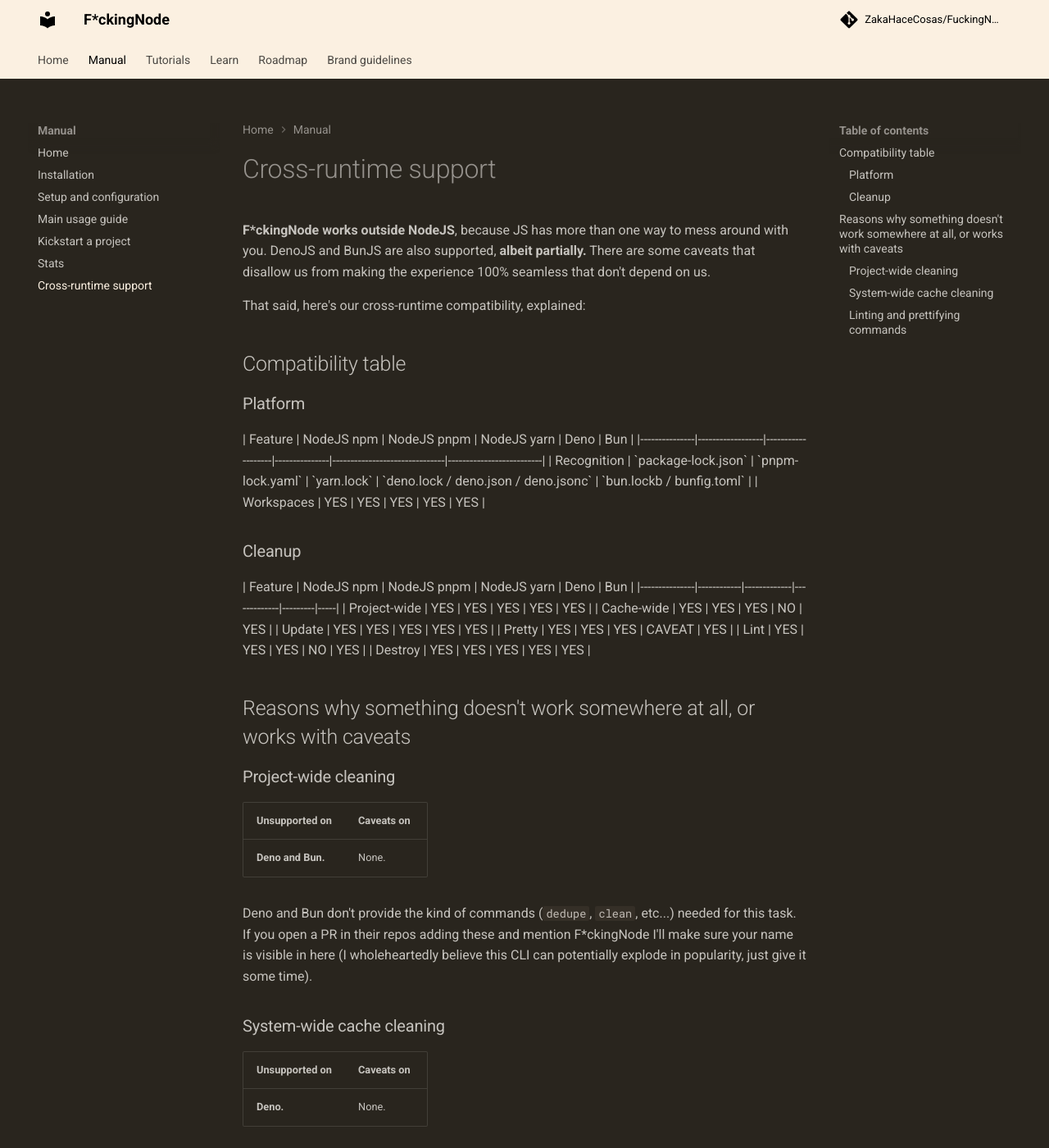
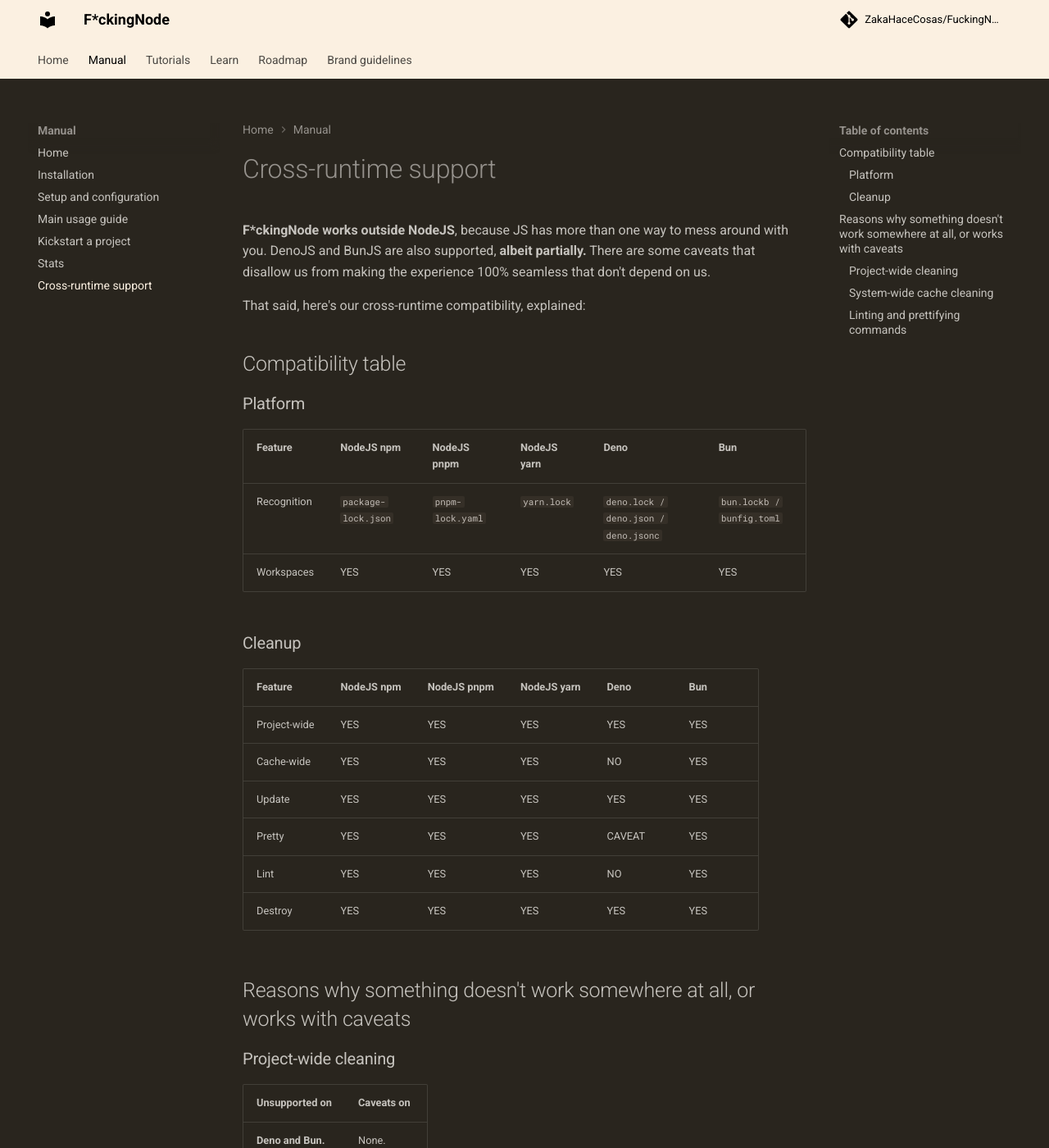
Before and after one commit to ZakaHaceCosas/FuckingNode, an MkDocs documentation site: the page built from docs/manual/cross-runtime.md, in a window 1280 px wide and 1400 px high. Shown: the whole window at 82% size. Built offline with MkDocs 1.6.1 and Material for MkDocs 9.7.7, drawn with Linux system fonts in a browser that asks for light colours; comment, search, counter and statistics services are not loaded.

Commit message:
fix now?

```diff
--- a/docs/manual/cross-runtime.md
+++ b/docs/manual/cross-runtime.md
@@ -1,4 +1,3 @@
-<!-- markdownlint-disable md033 -->
 # Cross-runtime support
 
 **F\*ckingNode works outside NodeJS**, because JS has more than one way to mess around with you. DenoJS and BunJS are also supported, **albeit partially.** There are some caveats that disallow us from making the experience 100% seamless that don't depend on us.
@@ -19,29 +18,21 @@
 
 ### Platform
 
-<div style="overflow-x:auto;">
-
-| Feature       | NodeJS npm       | NodeJS pnpm       | NodeJS yarn   | Deno                          | Bun                      |
-|---------------|------------------|-------------------|---------------|-------------------------------|--------------------------|
+| Feature | NodeJS npm | NodeJS pnpm | NodeJS yarn | Deno | Bun |
+| :-- | --- | --- | --- | --- | --- |
 | Recognition   | `package-lock.json` | `pnpm-lock.yaml` | `yarn.lock`   | `deno.lock / deno.json / deno.jsonc` | `bun.lockb / bunfig.toml` |
-| Workspaces    | YES              | YES               | YES           | YES                           | YES                      |
-
-</div>
+| Workspaces | YES | YES | YES           | YES                           | YES |
 
 ### Cleanup
 
-<div style="overflow-x:auto;">
-
 | Feature       | NodeJS npm | NodeJS pnpm | NodeJS yarn | Deno    | Bun |
-|---------------|------------|-------------|-------------|---------|-----|
+| :-- | --- | --- | --- | --- | --- |
 | Project-wide  | YES        | YES         | YES         | YES     | YES |
 | Cache-wide    | YES        | YES         | YES         | NO      | YES |
 | Update        | YES        | YES         | YES         | YES     | YES |
 | Pretty        | YES        | YES         | YES         | CAVEAT  | YES |
 | Lint          | YES        | YES         | YES         | NO      | YES |
 | Destroy       | YES        | YES         | YES         | YES     | YES |
-
-</div>
 
 ## Reasons why something doesn't work somewhere at all, or works with caveats
 
```
